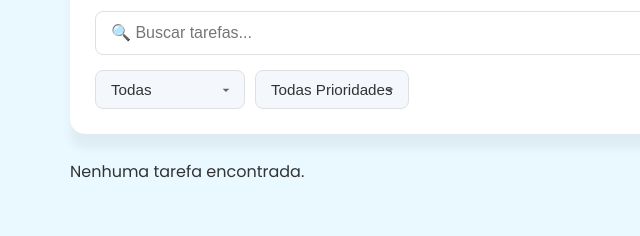
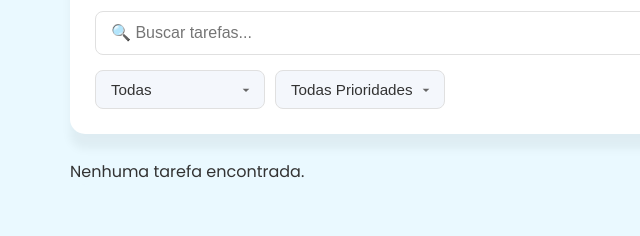
Before and after one commit to JuliaBolting/ToDoList, a plain HTML site: page index.html in a window 1280 px wide. Shown: the part 334-570 px from the top of the page, 0-640 px from the left. Drawn offline with Linux system fonts and the light colour scheme.

Commit message:
alterado tamanho do filtro de prioridades

```diff
--- a/style.css
+++ b/style.css
@@ -290,7 +290,7 @@ section h2 {
     color: var(--text-dark);
     font-size: 0.95em;
     cursor: pointer;
-    min-width: 150px;
+    min-width: 170px;
     -webkit-appearance: none;
     -moz-appearance: none;
     appearance: none;
```
